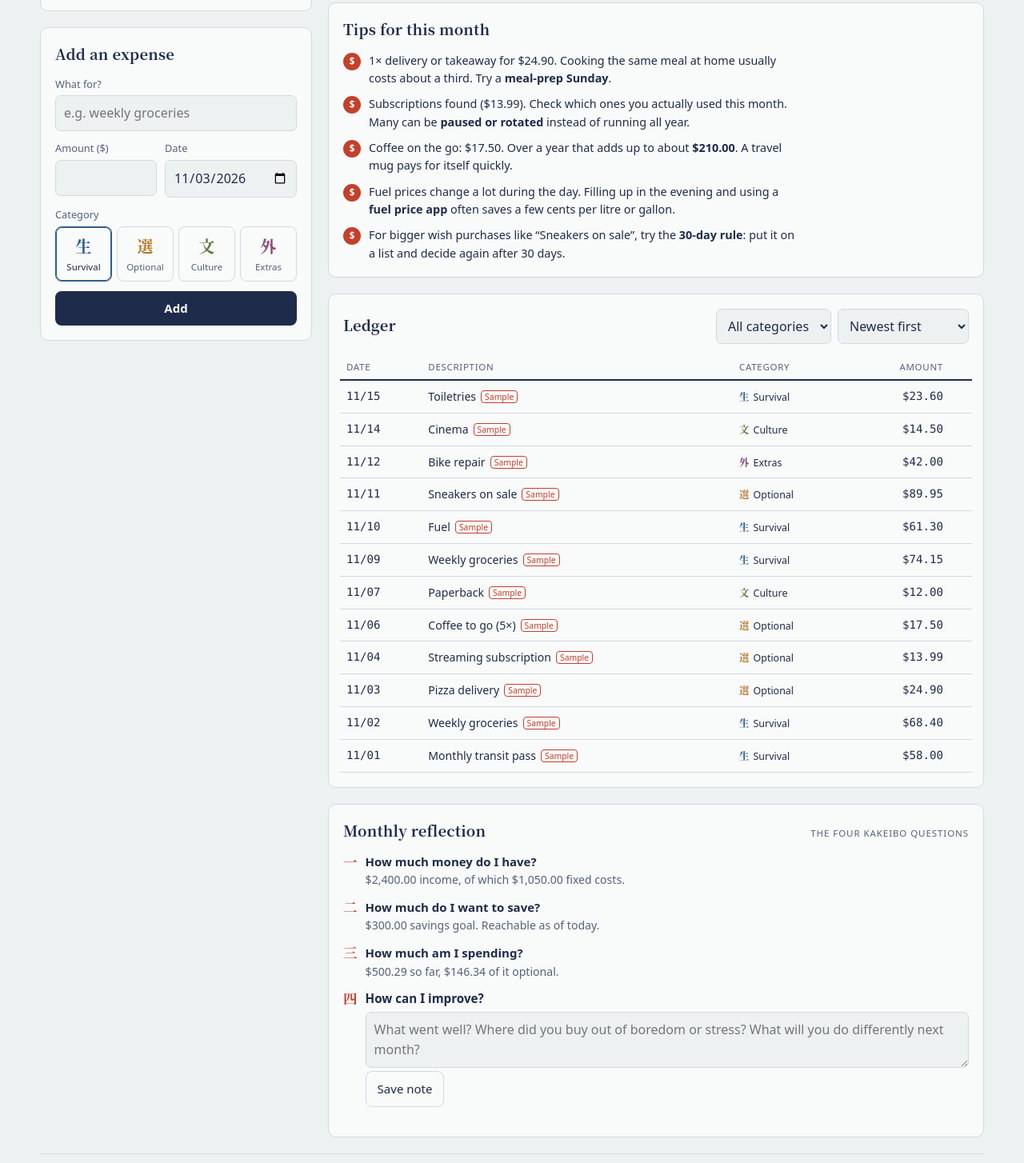
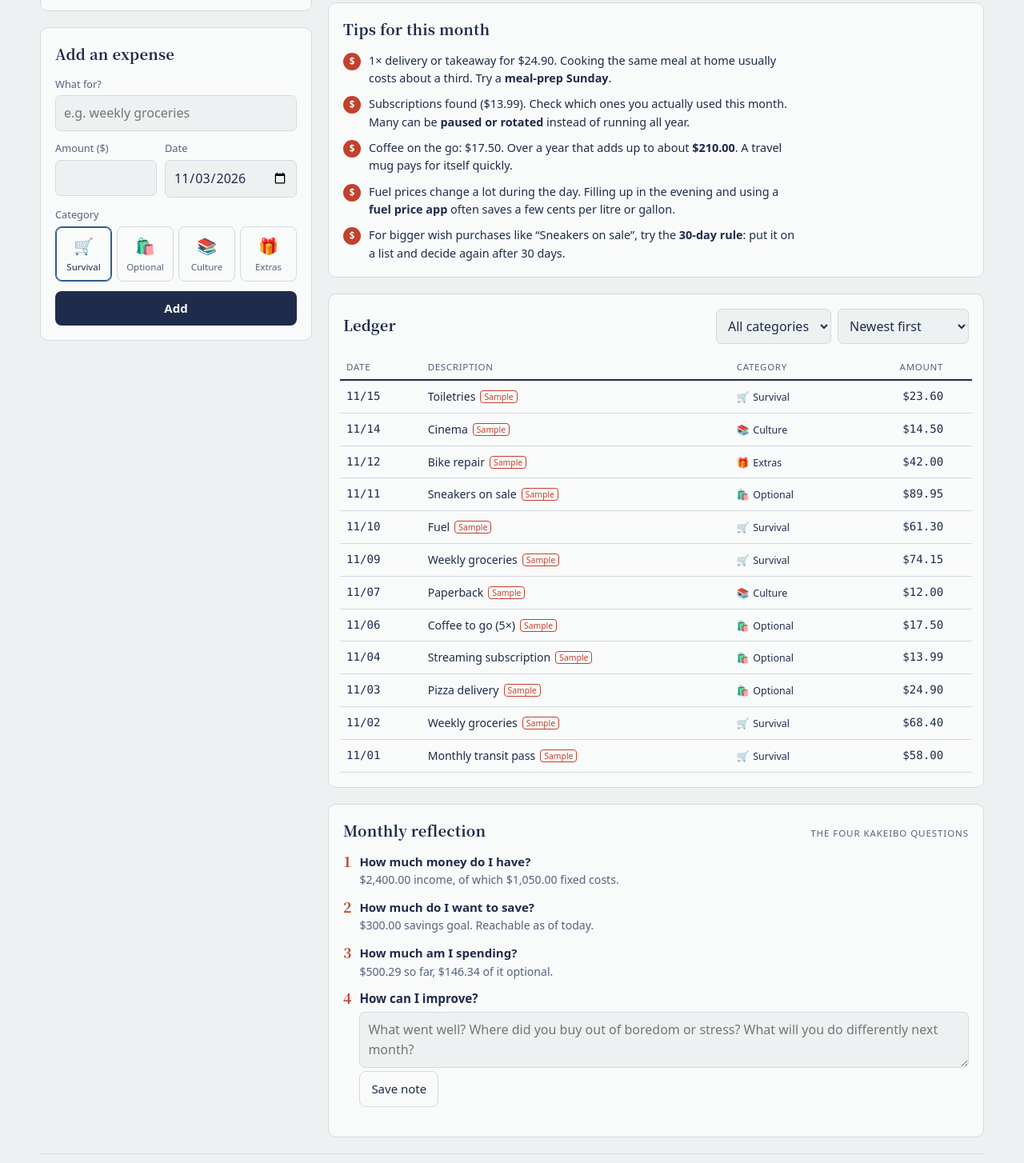
Before and after one commit to retoro753/kakeibook, a plain HTML site: page index.html in a window 1280 px wide. Shown: the part 814-2268 px from the top of the page at 80% size. Drawn offline with Linux system fonts and the light colour scheme.

Commit message:
Replace Japanese category kanji with emoji
Co-authored-by: Copilot <223556219+Copilot@users.noreply.github.com>

```diff
--- a/index.html
+++ b/index.html
@@ -19,7 +19,7 @@ html{-webkit-text-size-adjust:100%}
 body{margin:0}
 [hidden]{display:none!important}
 img{max-width:100%}
-/* Layout: ein Haushaltsbuch auf Washi-Papier. Linke Spalte = Monatsplan + Eintrag, rechte Spalte = Übersicht, Tipps, Buch. Vier Kategorien tragen ihr Kanji. */
+/* Layout: ein Haushaltsbuch auf Washi-Papier. Linke Spalte = Monatsplan + Eintrag, rechte Spalte = Übersicht, Tipps, Buch. */
 :root{
   --paper:#eef1f2; --sheet:#f9fafa; --ink:#1f2b4a; --ink-soft:#56627d; --rule:#d3d9e0;
   --hanko:#c2412d; --hanko-soft:#f6e1dc;
@@ -92,7 +92,7 @@ input:focus,select:focus,textarea:focus{border-color:var(--ink);outline:none}
 .cats{position:relative}
 .cats input{position:absolute;opacity:0;pointer-events:none;width:1px;height:1px;left:0;top:0}
 .cats label{display:flex;flex-direction:column;align-items:center;gap:2px;padding:8px 4px;border:1px solid var(--rule);border-radius:8px;cursor:pointer;font-size:.72rem;color:var(--ink-soft);text-align:center}
-.cats label b{font-family:var(--f-display);font-size:1.25rem;color:var(--cc);font-weight:800}
+.cats label b{font-size:1.25rem;color:var(--cc);font-weight:400}
 .cats input:checked+label{border-color:var(--cc);box-shadow:inset 0 0 0 1px var(--cc);color:var(--ink)}
 .cats input:focus-visible+label{outline:2px solid var(--hanko);outline-offset:2px}
 .btn{background:var(--ink);color:var(--sheet);border:0;border-radius:8px;padding:10px 14px;font-weight:700;cursor:pointer}
@@ -116,7 +116,7 @@ input:focus,select:focus,textarea:focus{border-color:var(--ink);outline:none}
 .catgrid{display:grid;grid-template-columns:repeat(4,minmax(0,1fr));gap:10px}
 @media (max-width:620px){.catgrid{grid-template-columns:repeat(2,minmax(0,1fr))}}
 .cat{border-top:3px solid var(--cc);padding-top:8px;display:flex;flex-direction:column;gap:2px}
-.cat .kanji{font-family:var(--f-display);font-size:1.6rem;font-weight:800;color:var(--cc);line-height:1.1}
+.cat .cat-icon{font-size:1.6rem;line-height:1.1}
 .cat .name{font-weight:700;font-size:.9rem}
 .cat .num{font-size:1.05rem}
 .cat small{color:var(--ink-soft);font-size:.75rem}
@@ -144,7 +144,7 @@ th{text-align:left;font-weight:500;color:var(--ink-soft);font-size:.72rem;letter
 td{padding:9px 8px;border-bottom:1px solid var(--rule);vertical-align:middle}
 td.amt,th.amt{text-align:right}
 .tag{display:inline-flex;align-items:center;gap:5px;font-size:.78rem}
-.tag b{font-family:var(--f-display);color:var(--cc)}
+.tag b{color:var(--cc);font-weight:400}
 .rowact{display:flex;gap:4px;justify-content:flex-end}
 .mini{border:1px solid var(--rule);background:transparent;border-radius:6px;padding:3px 8px;font-size:.75rem;cursor:pointer;white-space:nowrap}
 .mini:hover{border-color:var(--ink)}
@@ -279,10 +279,10 @@ input,select,textarea{font-size:16px}
       <section class="sheet" aria-labelledby="refH">
         <div class="sheet-head"><h2 id="refH" data-i="refH"></h2><span class="label" data-i="refSub"></span></div>
         <div class="qlist">
-          <div class="q"><span class="no">一</span><div><p><b data-i="q1"></b></p><p class="ans" id="a1"></p></div></div>
-          <div class="q"><span class="no">二</span><div><p><b data-i="q2"></b></p><p class="ans" id="a2"></p></div></div>
-          <div class="q"><span class="no">三</span><div><p><b data-i="q3"></b></p><p class="ans" id="a3"></p></div></div>
-          <div class="q"><span class="no">四</span><div class="field"><label for="reflect"><b style="color:var(--ink);font-size:.95rem" data-i="q4"></b></label>
+          <div class="q"><span class="no">1</span><div><p><b data-i="q1"></b></p><p class="ans" id="a1"></p></div></div>
+          <div class="q"><span class="no">2</span><div><p><b data-i="q2"></b></p><p class="ans" id="a2"></p></div></div>
+          <div class="q"><span class="no">3</span><div><p><b data-i="q3"></b></p><p class="ans" id="a3"></p></div></div>
+          <div class="q"><span class="no">4</span><div class="field"><label for="reflect"><b style="color:var(--ink);font-size:.95rem" data-i="q4"></b></label>
             <textarea id="reflect" data-i-ph="reflectPh"></textarea>
             <button class="btn ghost" id="saveReflect" style="align-self:flex-start" data-i="saveNote"></button>
             <div class="saved" id="reflectSaved" aria-live="polite"></div>
@@ -445,7 +445,7 @@ function setupLang(){
 }
 const eur={format:v=>money.format(v)};
 
-const CATS={surv:{k:"生",color:"--c-surv"},opt:{k:"選",color:"--c-opt"},cult:{k:"文",color:"--c-cult"},extra:{k:"外",color:"--c-extra"}};
+const CATS={surv:{icon:"🛒",color:"--c-surv"},opt:{icon:"🛍️",color:"--c-opt"},cult:{icon:"📚",color:"--c-cult"},extra:{icon:"🎁",color:"--c-extra"}};
 const ORDER=["surv","opt","cult","extra"];
 const cName=c=>T.cats[c][0], cDesc=c=>T.cats[c][1];
 const $=id=>document.getElementById(id);
@@ -485,9 +485,9 @@ function view(){
 
 // ================= Darstellung =================
 function catPicker(selected){
-  $("catPick").innerHTML=ORDER.map(c=>`<input type="radio" name="cat" id="cat_${c}" value="${c}" ${c===selected?"checked":""}><label for="cat_${c}" style="--cc:var(${CATS[c].color})"><b>${CATS[c].k}</b>${cName(c)}</label>`).join("");
+  $("catPick").innerHTML=ORDER.map(c=>`<input type="radio" name="cat" id="cat_${c}" value="${c}" ${c===selected?"checked":""}><label for="cat_${c}" style="--cc:var(${CATS[c].color})"><b aria-hidden="true">${CATS[c].icon}</b>${cName(c)}</label>`).join("");
   const f=$("filterCat").value;
-  $("filterCat").innerHTML=`<option value="">${T.allCats}</option>`+ORDER.map(c=>`<option value="${c}">${CATS[c].k} ${cName(c)}</option>`).join("");
+  $("filterCat").innerHTML=`<option value="">${T.allCats}</option>`+ORDER.map(c=>`<option value="${c}">${CATS[c].icon} ${cName(c)}</option>`).join("");
   $("filterCat").value=f||"";
 }
 
@@ -532,7 +532,7 @@ function render(){
 
   $("catGrid").innerHTML=ORDER.map(c=>{
     const pct=spent?Math.round(byCat[c]/spent*100):0;
-    return `<div class="cat" style="--cc:var(${CATS[c].color})"><span class="kanji">${CATS[c].k}</span><span class="name">${cName(c)}</span><span class="num">${eur.format(byCat[c])}</span><small>${pct}${lang==="de"?" %":"%"} · ${cDesc(c)}</small></div>`}).join("");
+    return `<div class="cat" style="--cc:var(${CATS[c].color})"><span class="cat-icon" aria-hidden="true">${CATS[c].icon}</span><span class="name">${cName(c)}</span><span class="num">${eur.format(byCat[c])}</span><small>${pct}${lang==="de"?" %":"%"} · ${cDesc(c)}</small></div>`}).join("");
 
   const wk=[0,0,0,0,0].map(()=>({t:0,c:{}}));
   list.forEach(e=>{const w=Math.min(4,Math.floor((+e.date.slice(8,10)-1)/7));wk[w].t+=e.amt;wk[w].c[e.cat]=(wk[w].c[e.cat]||0)+e.amt});
@@ -583,7 +583,7 @@ function renderRows(list){
   r.sort(s==="amt"?(a,b)=>b.amt-a.amt:(a,b)=>b.date.localeCompare(a.date));
   if(!r.length){$("rows").innerHTML=`<tr><td colspan="5" class="empty">${T.noRows}</td></tr>`;return}
   $("rows").innerHTML=r.map(e=>{const c=CATS[e.cat]?e.cat:"extra";
-    return `<tr><td class="num">${dayMonth.format(new Date(e.date+"T00:00:00Z"))}</td><td>${esc(e.desc)}${e.example?`<span class="ex">${T.example}</span>`:""}</td><td><span class="tag" style="--cc:var(${CATS[c].color})"><b>${CATS[c].k}</b>${cName(c)}</span></td><td class="amt num">${eur.format(e.amt)}</td><td><div class="rowact">${e.example?"":`<button class="mini del" data-del="${esc(e.id)}" aria-label="${T.delAria}">${T.del}</button>`}</div></td></tr>`}).join("");
+    return `<tr><td class="num">${dayMonth.format(new Date(e.date+"T00:00:00Z"))}</td><td>${esc(e.desc)}${e.example?`<span class="ex">${T.example}</span>`:""}</td><td><span class="tag" style="--cc:var(${CATS[c].color})"><b aria-hidden="true">${CATS[c].icon}</b>${cName(c)}</span></td><td class="amt num">${eur.format(e.amt)}</td><td><div class="rowact">${e.example?"":`<button class="mini del" data-del="${esc(e.id)}" aria-label="${T.delAria}">${T.del}</button>`}</div></td></tr>`}).join("");
 }
 
 // ================= Interaktion =================
--- a/sw.js
+++ b/sw.js
@@ -1,6 +1,6 @@
 // KakeiboOK – Service Worker für den Offline-Betrieb.
 // Bei jeder neuen Version die Nummer erhöhen, damit Nutzer das Update bekommen.
-const VERSION = "kakeibook-1.1.1";
+const VERSION = "kakeibook-1.1.2";
 const FILES = [
   "./", "./index.html", "./manifest.webmanifest",
   "./versions_changelog.html",
```
